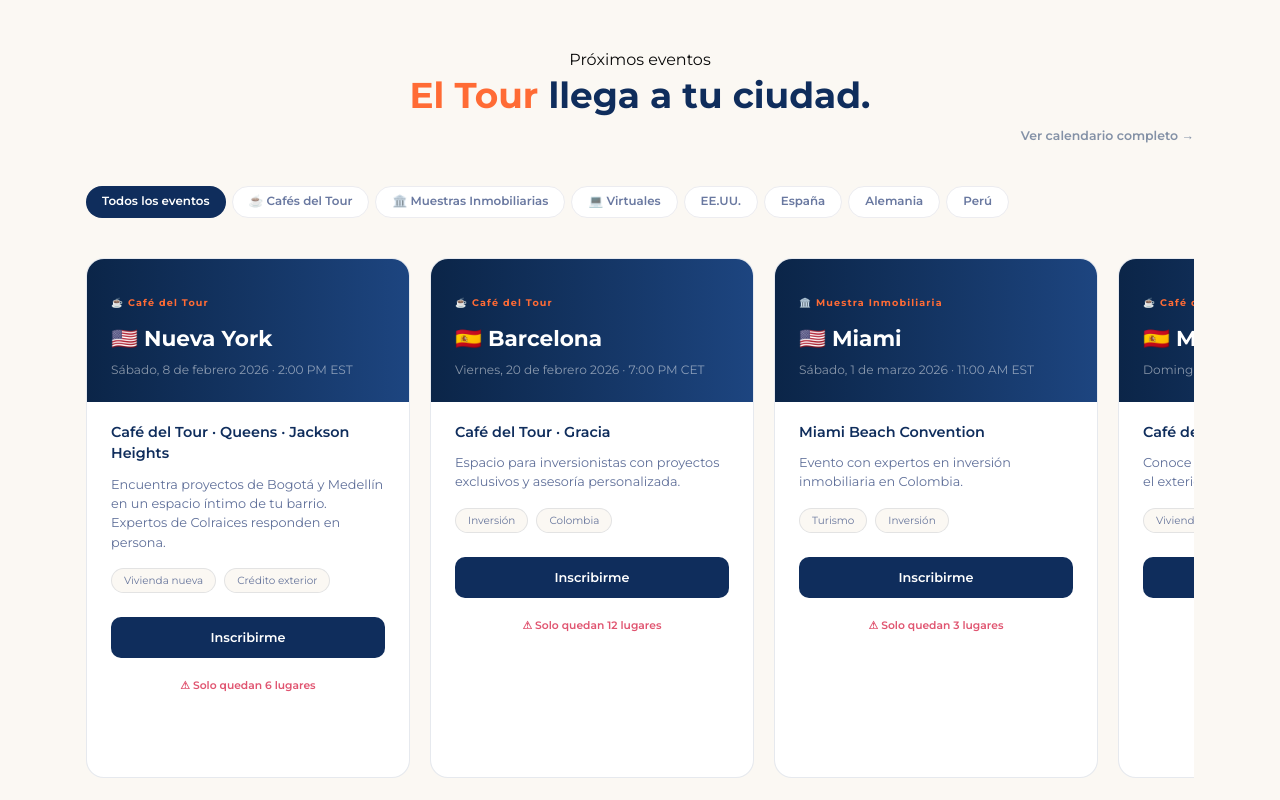
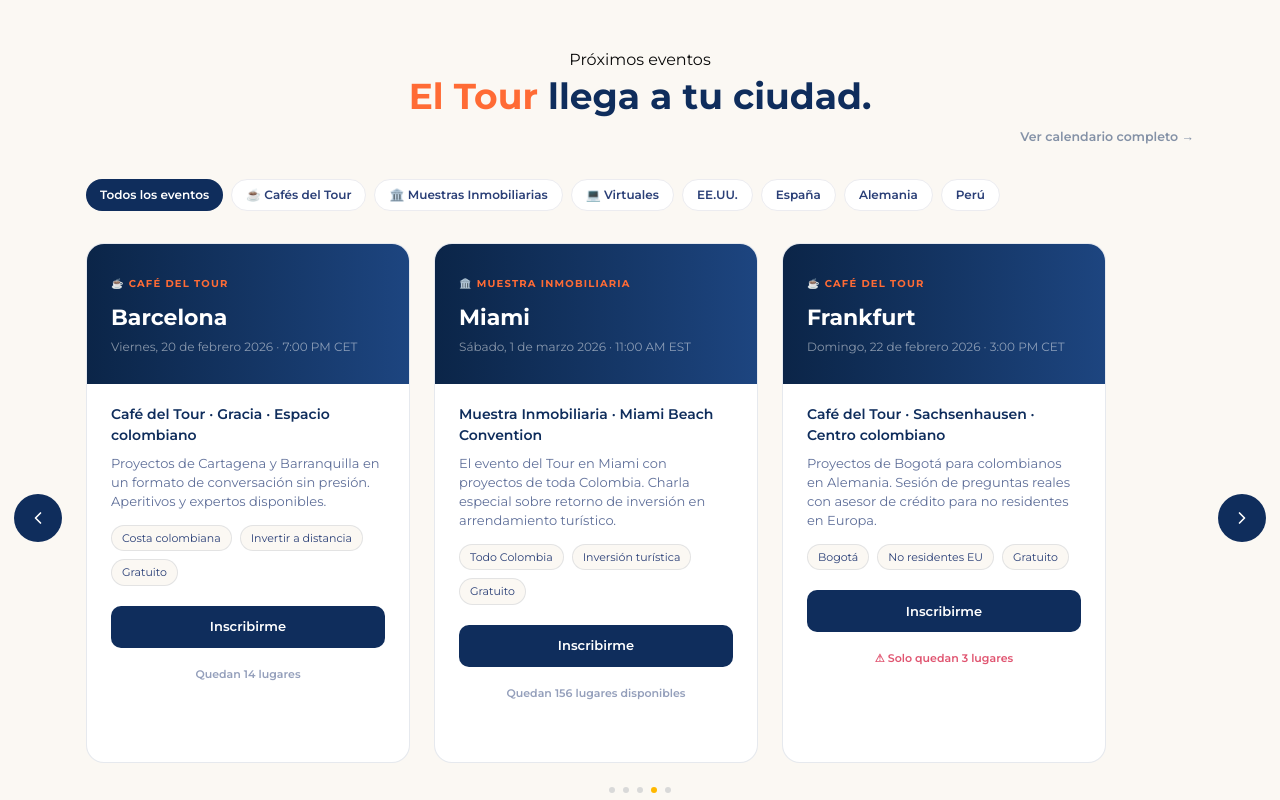
Before and after one commit to GrupoColraices/colraices, a Next.js app: page /tour-vivienda in a window 1280 px wide. Shown: the part 860-1660 px from the top of the page. Built offline with nearby package versions, Linux system fonts and the light colour scheme.

Commit message:
tour-vivienda31%

```diff
--- a/app/components/tour-vivienda/ProximosEventos.tsx
+++ b/app/components/tour-vivienda/ProximosEventos.tsx
@@ -2,65 +2,37 @@
 
 export default function ProximosEventos() {
   const cards = [
-    {
-      city: "Nueva York",
-      flag: "🇺🇸",
-      type: "☕ Café del Tour",
-      date: "Sábado, 8 de febrero 2026 · 2:00 PM EST",
-      title: "Café del Tour · Queens · Jackson Heights",
-      desc: "Encuentra proyectos de Bogotá y Medellín en un espacio íntimo de tu barrio. Expertos de Colraices responden en persona.",
-      tags: ["Vivienda nueva", "Crédito exterior"],
-      warning: "⚠ Solo quedan 6 lugares",
-    },
+
     {
       city: "Barcelona",
-      flag: "🇪🇸",
-      type: "☕ Café del Tour",
+      country: "ES",
+      type: "☕ CAFÉ DEL TOUR",
       date: "Viernes, 20 de febrero 2026 · 7:00 PM CET",
-      title: "Café del Tour · Gracia",
-      desc: "Espacio para inversionistas con proyectos exclusivos y asesoría personalizada.",
-      tags: ["Inversión", "Colombia"],
-      warning: "⚠ Solo quedan 12 lugares",
+      title: "Café del Tour · Gracia · Espacio colombiano",
+      desc: "Proyectos de Cartagena y Barranquilla en un formato de conversación sin presión. Aperitivos y expertos disponibles.",
+      tags: ["Costa colombiana", "Invertir a distancia", "Gratuito"],
+      warning: "Quedan 14 lugares",
     },
     {
       city: "Miami",
-      flag: "🇺🇸",
-      type: "🏛️ Muestra Inmobiliaria",
+      country: "US",
+      type: "🏛️ MUESTRA INMOBILIARIA",
       date: "Sábado, 1 de marzo 2026 · 11:00 AM EST",
-      title: "Miami Beach Convention",
-      desc: "Evento con expertos en inversión inmobiliaria en Colombia.",
-      tags: ["Turismo", "Inversión"],
-      warning: "⚠ Solo quedan 3 lugares",
-    },
-    {
-      city: "Madrid",
-      flag: "🇪🇸",
-      type: "☕ Café del Tour",
-      date: "Domingo, 10 marzo 2026 · 5:00 PM CET",
-      title: "Café del Tour · Centro",
-      desc: "Conoce oportunidades en vivienda desde el exterior.",
-      tags: ["Vivienda", "Europa"],
-      warning: "⚠ Solo quedan 8 lugares",
+      title: "Muestra Inmobiliaria · Miami Beach Convention",
+      desc: "El evento del Tour en Miami con proyectos de toda Colombia. Charla especial sobre retorno de inversión en arrendamiento turístico.",
+      tags: ["Todo Colombia", "Inversión turística", "Gratuito"],
+      warning: "Quedan 156 lugares disponibles",
     },
     {
       city: "Frankfurt",
-      flag: "🇩🇪",
-      type: "☕ Café del Tour",
-      date: "Domingo, 22 febrero 2026 · 3:00 PM CET",
-      title: "Café del Tour · Sachsenhausen",
-      desc: "Asesoría financiera para colombianos en Alemania.",
-      tags: ["Bogotá", "Europa"],
-      warning: "⚠ Solo quedan 5 lugares",
-    },
-    {
-      city: "Lima",
-      flag: "🇵🇪",
-      type: "💻 Virtual",
-      date: "Viernes, 5 abril 2026 · 6:00 PM",
-      title: "Evento virtual",
-      desc: "Aprende a invertir desde cualquier parte del mundo.",
-      tags: ["Virtual", "Latam"],
-      warning: "⚠ Solo quedan 20 lugares",
+      country: "DE",
+      type: "☕ CAFÉ DEL TOUR",
+      date: "Domingo, 22 de febrero 2026 · 3:00 PM CET",
+      title: "Café del Tour · Sachsenhausen · Centro colombiano",
+      desc: "Proyectos de Bogotá para colombianos en Alemania. Sesión de preguntas reales con asesor de crédito para no residentes en Europa.",
+      tags: ["Bogotá", "No residentes EU", "Gratuito"],
+      warning: "⚠ Solo quedan 3 lugares",
+      danger: true,
     },
   ];
 
@@ -70,26 +42,24 @@ export default function ProximosEventos() {
 
         {/* HEADER */}
         <div className="w-[1108px] mx-auto text-center">
-
-          <p className="text-[16px] leading-[24px] text-[#0A0A0A]">
+          <p className="text-[16px] text-[#0A0A0A] leading-[24px]">
             Próximos eventos
           </p>
 
-          <h2 className="mt-[4px] text-[35.86px] leading-[39.4px] font-bold">
+          <h2 className="mt-[4px] text-[36px] leading-[40px] font-bold">
             <span className="text-[#FF6B35]">El Tour </span>
             <span className="text-[#0F2D5C]">llega a tu ciudad.</span>
           </h2>
 
           <div className="flex justify-end mt-[12px]">
-            <span className="text-[12.48px] font-semibold text-[#0F2D5C] opacity-50 cursor-pointer">
+            <span className="text-[12.5px] font-semibold text-[#0F2D5C] opacity-50 cursor-pointer">
               Ver calendario completo →
             </span>
           </div>
         </div>
 
         {/* FILTROS */}
-        <div className="w-[1108px] mx-auto mt-[40px] flex gap-[6px] flex-wrap">
-
+        <div className="w-[1108px] mx-auto mt-[32px] flex gap-[8px]">
           {[
             { label: "Todos los eventos", active: true },
             { label: "☕ Cafés del Tour" },
@@ -102,10 +72,10 @@ export default function ProximosEventos() {
           ].map((item, i) => (
             <div
               key={i}
-              className={`h-[31.75px] px-[16px] rounded-full flex items-center text-[11.84px] font-semibold ${
+              className={`h-[32px] px-[14px] rounded-full flex items-center text-[12px] font-semibold ${
                 item.active
                   ? "bg-[#0F2D5C] text-white"
-                  : "bg-white border border-[#ECECF0] text-[#2A3F77]/70"
+                  : "bg-white border border-[#ECECF0] text-[#2A3F77]"
               }`}
             >
               {item.label}
@@ -113,9 +83,41 @@ export default function ProximosEventos() {
           ))}
         </div>
 
-        {/* CARDS */}
-        <div className="w-[1108px] mx-auto mt-[40px] overflow-hidden">
-          <div className="flex gap-[20px] w-max">
+        {/* CAROUSEL */}
+        <div className="relative w-[1108px] mx-auto mt-[32px]">
+
+          {/* LEFT BTN */}
+          <button className="absolute left-[-72px] top-1/2 -translate-y-1/2 w-[48px] h-[48px] rounded-full bg-[#0F2D5C] flex items-center justify-center transition-all duration-300 ease hover:scale-110 hover:bg-[#1A4F9E]">
+
+            <svg width="20" height="20" viewBox="0 0 24 24" fill="none">
+              <path
+                d="M15 18L9 12L15 6"
+                stroke="white"
+                strokeWidth="2"
+                strokeLinecap="round"
+                strokeLinejoin="round"
+              />
+            </svg>
+
+          </button>
+
+          {/* RIGHT BTN */}
+          <button className="absolute right-[-72px] top-1/2 -translate-y-1/2 w-[48px] h-[48px] rounded-full bg-[#0F2D5C] flex items-center justify-center transition-all duration-300 ease hover:scale-110 hover:bg-[#1A4F9E]">
+
+            <svg width="20" height="20" viewBox="0 0 24 24" fill="none">
+              <path
+                d="M9 6L15 12L9 18"
+                stroke="white"
+                strokeWidth="2"
+                strokeLinecap="round"
+                strokeLinejoin="round"
+              />
+            </svg>
+
+          </button>
+
+          {/* CARDS */}
+          <div className="flex gap-[24px]">
 
             {cards.map((card, i) => (
               <div
@@ -123,52 +125,54 @@ export default function ProximosEventos() {
                 className="w-[324px] h-[520px] bg-white rounded-[18px] border border-[#0F2D5C]/10 overflow-hidden"
               >
 
-                {/* HEADER CARD */}
-                <div className="h-[142.69px] px-[24px] pt-[37px] bg-gradient-to-r from-[#0B2548] to-[#1D4580] text-white">
+                <div className="h-[140px] px-[24px] pt-[32px] bg-gradient-to-r from-[#0B2548] to-[#1D4580] text-white">
 
-                  <p className="text-[9.6px] tracking-[1.15px] font-bold text-[#FF6B35]">
+                  <p className="text-[10px] tracking-[1.2px] text-[#FF6B35] font-bold">
                     {card.type}
                   </p>
 
-                  <h3 className="mt-[12px] text-[21.6px] font-bold flex items-center gap-[6px]">
-                    <span>{card.flag}</span> {card.city}
+                  <h3 className="mt-[10px] text-[22px] font-bold">
+                    {card.city}
                   </h3>
 
-                  <p className="text-[12.16px] opacity-50 mt-[6px]">
+                  <p className="text-[12px] opacity-50 mt-[4px]">
                     {card.date}
                   </p>
                 </div>
 
-                {/* BODY */}
+
                 <div className="px-[24px] pt-[20px]">
 
-                  <p className="text-[14.4px] font-semibold text-[#0F2D5C] leading-[21.6px]">
+                  <p className="text-[14px] font-semibold text-[#0F2D5C]">
                     {card.title}
                   </p>
 
-                  <p className="mt-[10px] text-[12.84px] text-[#2A3F77]/75 leading-[19.3px]">
+                  <p className="mt-[8px] text-[13px] text-[#2A3F77]/75 leading-[19px]">
                     {card.desc}
                   </p>
 
-                  {/* TAGS */}
-                  <div className="flex gap-[8px] mt-[16px] flex-wrap">
+                  <div className="flex gap-[8px] mt-[14px] flex-wrap">
                     {card.tags.map((tag, j) => (
                       <span
                         key={j}
-                        className="text-[10.4px] px-[12px] h-[25.2px] flex items-center rounded-full border border-[#0F2D5C]/10 bg-[#FBF8F3] text-[#2A3F77]/70"
+                        className="text-[11px] px-[10px] py-[4px] rounded-full border border-[#0F2D5C]/10 bg-[#FBF8F3] text-[#2A3F77]"
                       >
                         {tag}
                       </span>
                     ))}
                   </div>
 
-                  {/* BUTTON */}
-                  <button className="mt-[24px] w-full h-[41.2px] bg-[#0F2D5C] text-white text-[12.8px] font-semibold rounded-[10px]">
+                  <button className="mt-[20px] w-full h-[42px] bg-[#0F2D5C] text-white text-[13px] font-semibold rounded-[10px]">
                     Inscribirme
                   </button>
 
-                  {/* WARNING */}
-                  <p className="mt-[20px] text-center text-[10.72px] text-[#E05470] font-semibold">
+                  <p
+                    className={`mt-[18px] text-center text-[11px] font-semibold ${
+                      card.danger
+                        ? "text-[#E05470]"
+                        : "text-[#2A3F77]/50"
+                    }`}
+                  >
                     {card.warning}
                   </p>
                 </div>
@@ -177,8 +181,20 @@ export default function ProximosEventos() {
             ))}
 
           </div>
+
+          {/* DOTS */}
+          <div className="flex justify-center mt-[24px] gap-[8px]">
+            {[0, 1, 2, 3, 4].map((d, i) => (
+              <div
+                key={i}
+                className={`w-[6px] h-[6px] rounded-full ${
+                  i === 3 ? "bg-[#FFB800]" : "bg-[#D9D9D9]"
+                }`}
+              />
+            ))}
+          </div>
+
         </div>
-
       </div>
     </section>
   );
```
